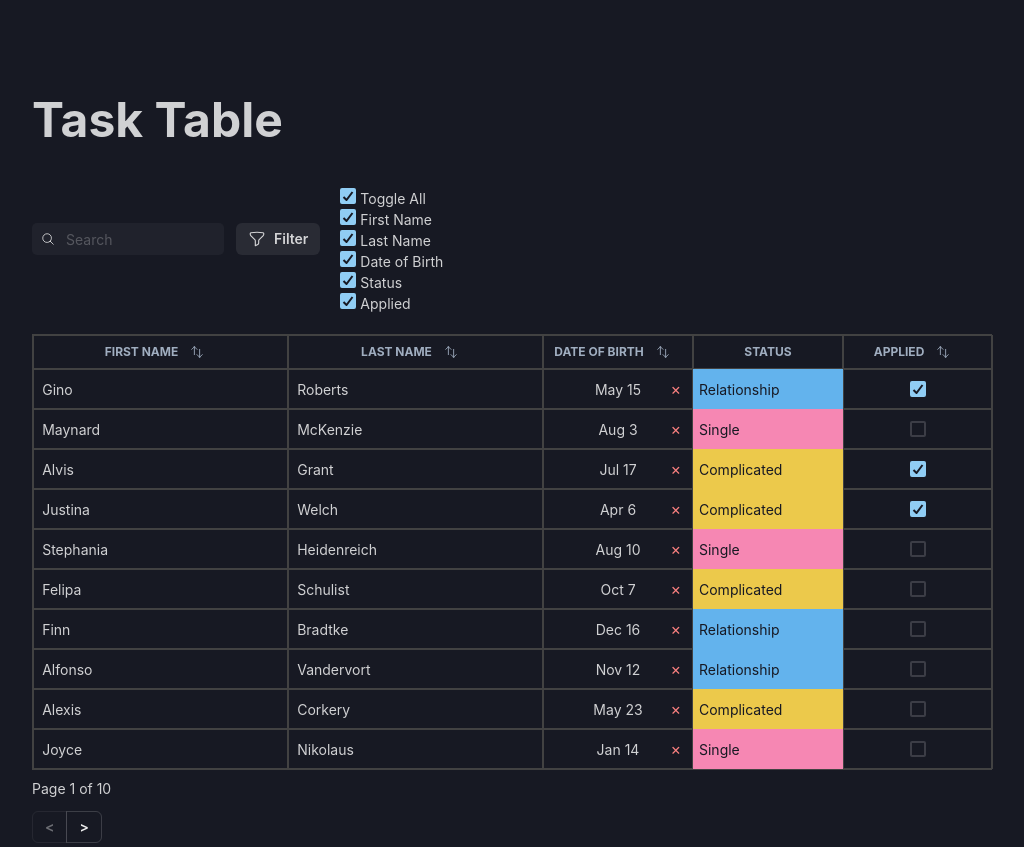
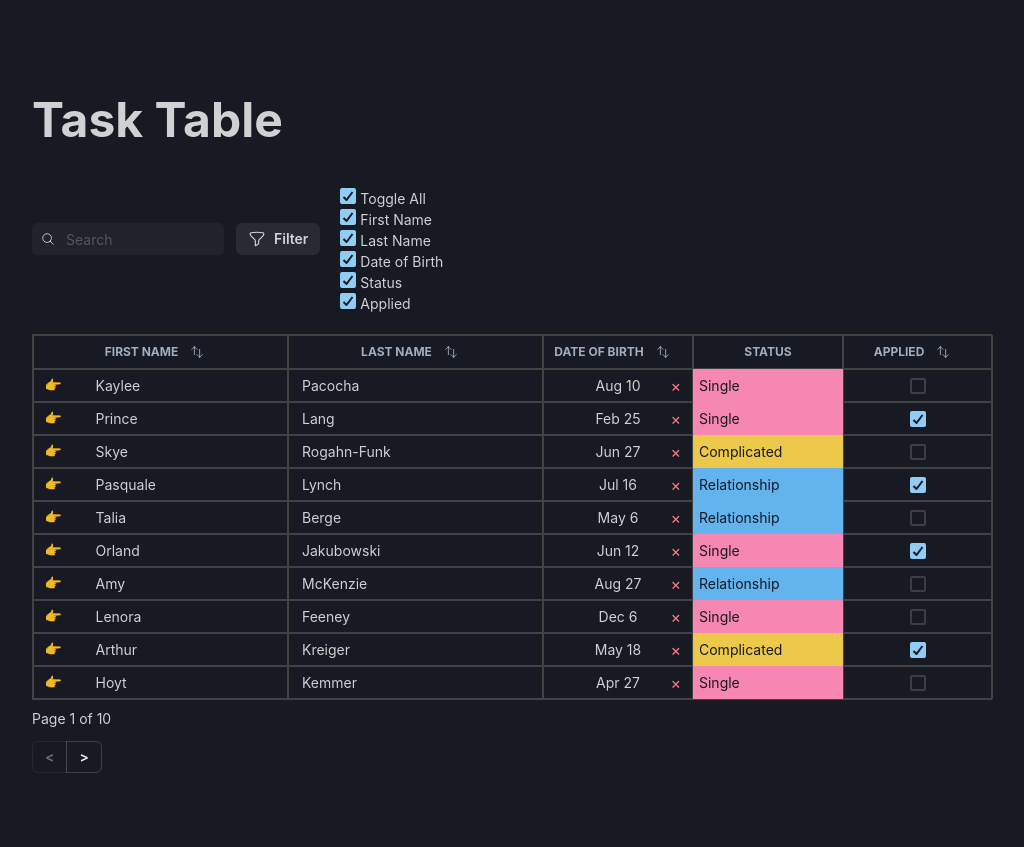
Before and after one commit to StanislavKhanevych/cemento-table-test-task, a React (Create React App) app: page / in a window 1280 px wide. Shown: the whole page, without its empty margins (132-1156 px from the left). After the commit the page ends 800 px from the top, so only its background shows below. Built offline with nearby package versions, Linux system fonts and the light colour scheme.

Commit message:
Implemented sub-rows and expanded rows

```diff
--- a/src/components/CheckBoxCell.tsx
+++ b/src/components/CheckBoxCell.tsx
@@ -9,7 +9,7 @@ const CheckboxCell = ({ getValue, row, column, table }) => {
   const onChange = () => {
     const newValue = !value;
     setValue(newValue);
-    updateData(row.index, column.id, newValue);
+    updateData(row.getParentRow()?.index, column.id, newValue, row.index);
   };
 
   return (
--- a/src/components/DateCell.tsx
+++ b/src/components/DateCell.tsx
@@ -37,10 +37,14 @@ const DateCell = ({ getValue, row, column, table }) => {
       wrapperClassName="date-wrapper"
       dateFormat="MMM d"
       selected={date}
-      onChange={(date) => updateData(row.index, column.id, date)}
+      onChange={(date) =>
+        updateData(row.getParentRow()?.index, column.id, date, row.index)
+      }
       customInput={
         <DateCustomInput
-          clearDate={() => updateData(row.index, column.id, null)}
+          clearDate={() =>
+            updateData(row.getParentRow()?.index, column.id, null, row.index)
+          }
         />
       }
     />
--- a/src/components/EditableCell.tsx
+++ b/src/components/EditableCell.tsx
@@ -1,5 +1,5 @@
-import { Input } from '@chakra-ui/react';
-import { useState, useEffect } from 'react';
+import { HStack, Input, Button } from '@chakra-ui/react';
+import React, { useState, useEffect } from 'react';
 
 const EditableCell = ({ getValue, row, column, table }) => {
   const initialValue = getValue();
@@ -7,7 +7,7 @@ const EditableCell = ({ getValue, row, column, table }) => {
   const { updateData } = table.options.meta || {};
 
   const onBlur = () => {
-    updateData(row.index, column.id, value);
+    updateData(row.getParentRow()?.index, column.id, value, row.index);
   };
 
   useEffect(() => {
@@ -15,6 +15,16 @@ const EditableCell = ({ getValue, row, column, table }) => {
   }, [initialValue]);
 
   return (
+    <HStack>
+      {row.getCanExpand() && column.id === 'firstName' ? (
+        <Button
+          size="sm"
+          bg="transparent"
+          onClick={row.getToggleExpandedHandler()}
+        >
+          {row.getIsExpanded() ? '👇' : '👉'}
+        </Button>
+      ) : null}{' '}
       <Input
         value={value}
         onChange={(e) => setValue(e.target.value)}
@@ -22,10 +32,12 @@ const EditableCell = ({ getValue, row, column, table }) => {
         variant="filled"
         size="sm"
         w="85%"
+        bg="transparent"
         overflow="hidden"
         textOverflow="ellipsis"
         whiteSpace="nowrap"
       />
+    </HStack>
   );
 };
 export default EditableCell;
--- a/src/components/StatusCell.tsx
+++ b/src/components/StatusCell.tsx
@@ -31,7 +31,9 @@ const StatusCell = ({ getValue, row, column, table }) => {
       <MenuList bg={'gray.900'}>
         <MenuItem
           bg={'gray.900'}
-          onClick={() => updateData(row.index, column.id, null)}
+          onClick={() =>
+            updateData(row.getParentRow()?.index, column.id, null, row.index)
+          }
         >
           <StatusColorIcon color={'red.400'} mr="5px" />
           None
@@ -42,7 +44,12 @@ const StatusCell = ({ getValue, row, column, table }) => {
               bg={'gray.900'}
               key={status.id}
               onClick={() => {
-                updateData(row.index, column.id, status);
+                updateData(
+                  row.getParentRow()?.index,
+                  column.id,
+                  status,
+                  row.index
+                );
               }}
             >
               <StatusColorIcon color={status.color} mr="5px" />
--- a/src/components/TaskTable.tsx
+++ b/src/components/TaskTable.tsx
@@ -7,6 +7,7 @@ import {
   getFilteredRowModel,
   getPaginationRowModel,
   getSortedRowModel,
+  getExpandedRowModel,
   useReactTable,
 } from '@tanstack/react-table';
 import { makeData } from '../mockedData';
@@ -60,11 +61,13 @@ const defaultColumns = [
     filterFunction: 'includesString',
   },
 ];
+
 const TableTask = () => {
   const [data, setData] = useState([]);
   const [columnFilters, setColumnFilters] = useState([]);
   const [columnVisibility, setColumnVisibility] = useState({});
   const [columns] = useState<typeof defaultColumns>(() => [...defaultColumns]);
+  const [expanded, setExpanded] = useState<ExpandedState>({});
   const LOCAL_STORAGE_KEY = 'tableData';
 
   useEffect(() => {
@@ -76,7 +79,7 @@ const TableTask = () => {
         console.error('Error parsing stored data:', error);
       }
     } else {
-      setData(makeData(100));
+      setData(makeData(100, 3));
     }
   }, []);
 
@@ -90,9 +93,13 @@ const TableTask = () => {
     data,
     columns,
     state: {
+      expanded,
       columnFilters,
       columnVisibility,
     },
+    onExpandedChange: setExpanded,
+    getSubRows: (row) => row?.subRows,
+    getExpandedRowModel: getExpandedRowModel(),
     onColumnVisibilityChange: setColumnVisibility,
     getCoreRowModel: getCoreRowModel(),
     getFilteredRowModel: getFilteredRowModel(),
@@ -104,14 +111,27 @@ const TableTask = () => {
     debugHeaders: true,
     debugColumns: true,
     meta: {
-      updateData: (rowIndex, columnId, value) =>
+      updateData: (parentRowIndex, columnId, value, rowIndex) =>
         setData((prevData) =>
-          prevData.map((row, i) =>
-            i === rowIndex ? { ...row, [columnId]: value } : row
-          )
+          prevData.map((row, i) => {
+            if (parentRowIndex === undefined) {
+              return i === rowIndex ? { ...row, [columnId]: value } : row;
+            } else {
+              return i === parentRowIndex
+                ? {
+                    ...row,
+                    subRows: row.subRows.map((subRow, j) =>
+                      j === rowIndex ? { ...subRow, [columnId]: value } : subRow
+                    ),
+                  }
+                : row;
+            }
+          })
         ),
     },
   });
+
+  console.log('data', data);
 
   return (
     <Box>
--- a/src/mockedData.ts
+++ b/src/mockedData.ts
@@ -43,6 +43,7 @@ const newPerson = (): any => {
     lastName: faker.person.lastName(),
     due: faker.date.past(),
     visits: faker.number.int(1000),
+    price: faker.number.int(1000),
     applied: faker.datatype.boolean(),
     status: faker.helpers.shuffle<Person['status']>([
       STATUS_RELATIONSHIP,
```
Lines whose indentation alone changed are shown as unchanged.
